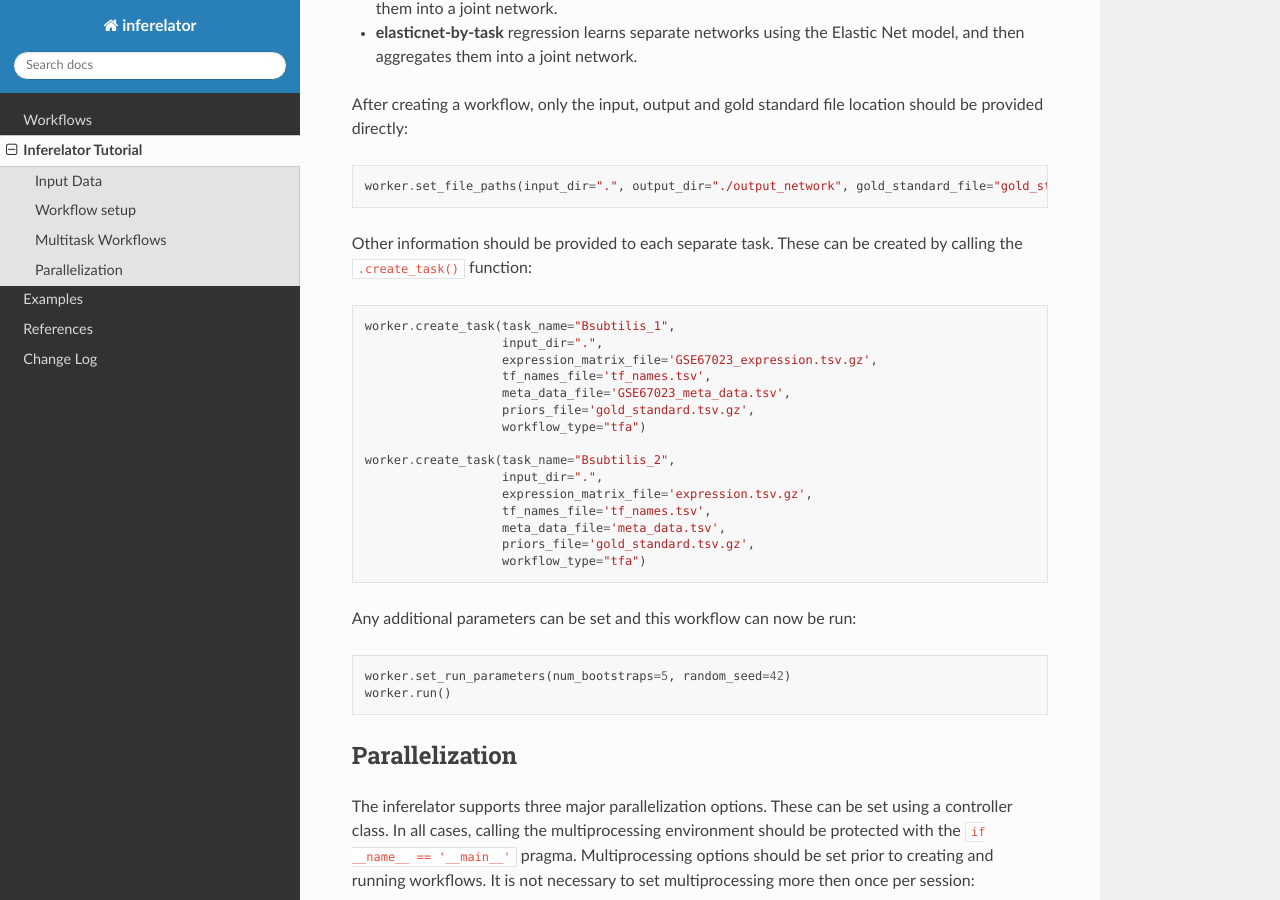
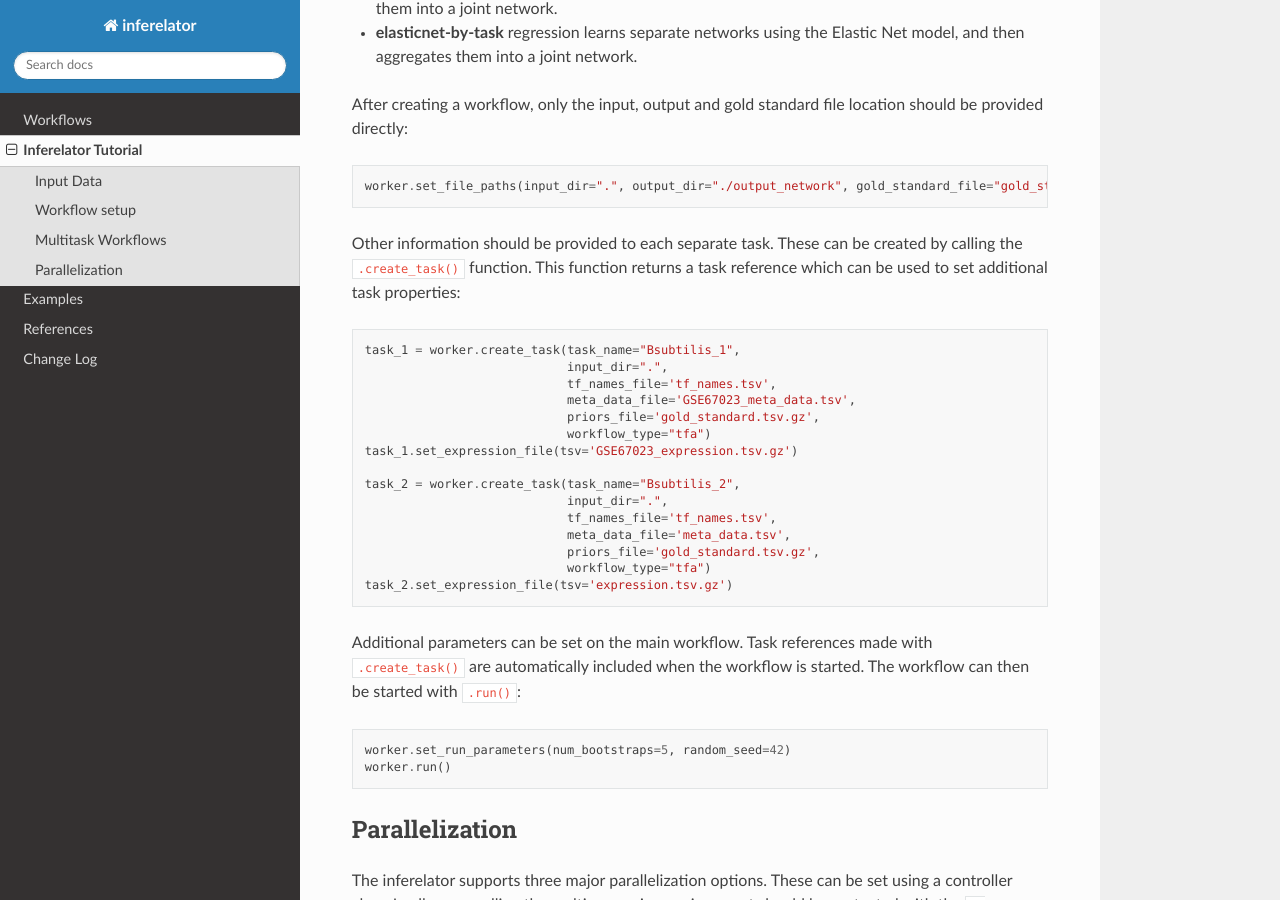
Before and after one commit to flatironinstitute/inferelator, a Sphinx documentation site: the page built from docs/tutorial.rst, in a window 1280 px wide and 900 px high, scrolled down 2675 px. Built offline with Sphinx 7.4.7 and the Read the Docs theme 2.0.0, drawn with Linux system fonts in a browser that asks for light colours.

Commit message:
Update documentation

```diff
--- a/docs/tutorial.rst
+++ b/docs/tutorial.rst
@@ -116,25 +116,29 @@ After creating a workflow, only the input, output and gold standard file locatio
   worker.set_file_paths(input_dir=".", output_dir="./output_network", gold_standard_file="gold_standard.tsv.gz")
 
 Other information should be provided to each separate task.
-These can be created by calling the ``.create_task()`` function::
+These can be created by calling the ``.create_task()`` function.
+This function returns a task reference which can be used to set additional task properties::
 
-  worker.create_task(task_name="Bsubtilis_1",
-                     input_dir=".",
-                     expression_matrix_file='GSE67023_expression.tsv.gz',
-                     tf_names_file='tf_names.tsv',
-                     meta_data_file='GSE67023_meta_data.tsv',
-                     priors_file='gold_standard.tsv.gz',
-                     workflow_type="tfa")
+  task_1 = worker.create_task(task_name="Bsubtilis_1",
+                              input_dir=".",
+                              tf_names_file='tf_names.tsv',
+                              meta_data_file='GSE67023_meta_data.tsv',
+                              priors_file='gold_standard.tsv.gz',
+                              workflow_type="tfa")
+  task_1.set_expression_file(tsv='GSE67023_expression.tsv.gz')
 
-  worker.create_task(task_name="Bsubtilis_2",
-                     input_dir=".",
-                     expression_matrix_file='expression.tsv.gz',
-                     tf_names_file='tf_names.tsv',
-                     meta_data_file='meta_data.tsv',
-                     priors_file='gold_standard.tsv.gz',
-                     workflow_type="tfa")
+  task_2 = worker.create_task(task_name="Bsubtilis_2",
+                              input_dir=".",
+                              tf_names_file='tf_names.tsv',
+                              meta_data_file='meta_data.tsv',
+                              priors_file='gold_standard.tsv.gz',
+                              workflow_type="tfa")
+  task_2.set_expression_file(tsv='expression.tsv.gz')
 
-Any additional parameters can be set and this workflow can now be run::
+
+Additional parameters can be set on the main workflow.
+Task references made with ``.create_task()`` are automatically included when the workflow is started.
+The workflow can then be started with ``.run()``::
 
   worker.set_run_parameters(num_bootstraps=5, random_seed=42)
   worker.run()
```
Also changed, not shown: docs/changelog.rst (+6 -5 lines).
